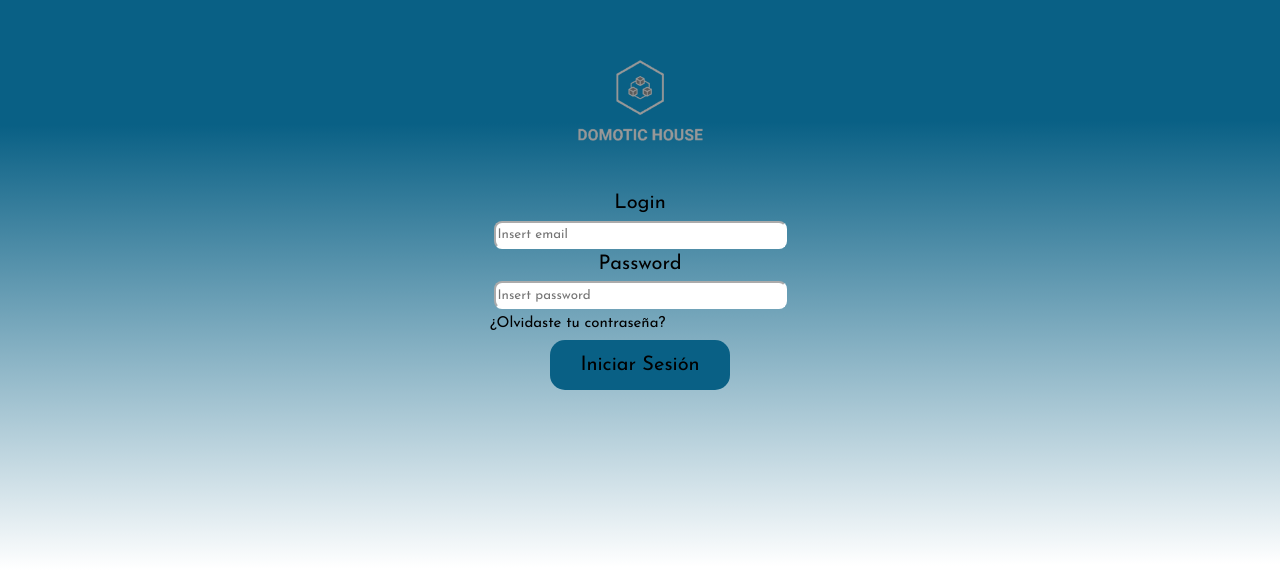
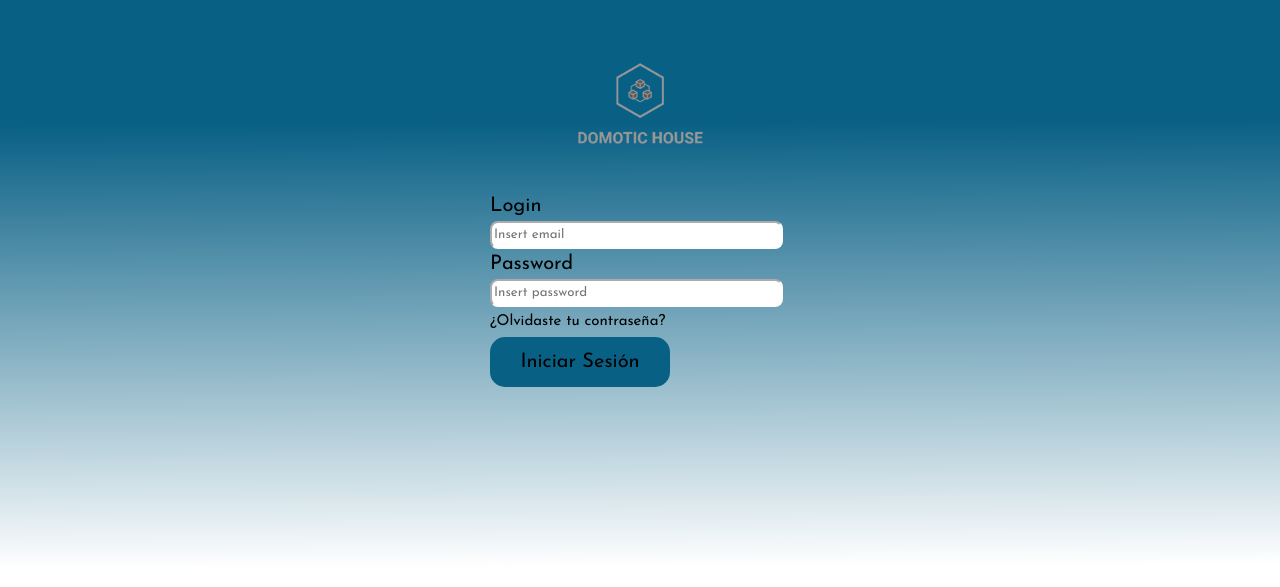
Before and after one commit to vidahoro2/domotic-house-project, a React (Vite) app in the folder client/: page /login-user in a window 1280 px wide. Shown: the part 191-778 px from the top of the page. Built offline with nearby package versions, Linux system fonts and the light colour scheme.

Commit message:
added changes in login

```diff
--- a/client/src/components/LoginUser/index.jsx
+++ b/client/src/components/LoginUser/index.jsx
@@ -2,8 +2,32 @@ import React from "react";
 import "./LoginUser.css";
 import { Form, Formik } from "formik";
 import { loginUserRequest } from "../../api/users.api";
+import { redirect } from 'react-router-dom';
 
 function LoginUser() {
+
+  const handleLogin = async (values, actions) => {
+    try {
+      if (!values.email || !values.password) {
+        console.log("Hay campos vacíos. Por favor, rellene los campos.");
+      } else {
+        console.log(values);
+        const response = await loginUserRequest(values);
+        // Verificar la respuesta del inicio de sesión
+        if (response.data.success) {
+          // Inicio de sesión exitoso, redirigir a la página principal
+          console.log(response.data.success);
+          //return redirect('/services');
+        } else {
+          console.log("Error de inicio de sesión:", response.error);
+        }
+      }
+    } catch (error) {
+      console.error(error);
+    }
+    actions.setSubmitting(false);
+  };
+
   return (
     <>
       <div className="login-user-container">
@@ -12,30 +36,13 @@ function LoginUser() {
         </div>
         <Formik
           initialValues={{
-          email:"",
-          password:"",
+            email: "",
+            password: "",
           }}
-        onSubmit={async(values, actions)=>
-          {
-            try {
-            console.log(values);
-            if(!values.email || !values.password){
-              return console.log("hay campos vacios, por favor, rellene los campos.");
-            }else{
-              const response = await loginUserRequest(values);
-              //console.log(response);
-              //actions.resetForm();
-            }
-          } catch (error) {
-            console.error(error);
-          }
-        }}
+          onSubmit={handleLogin}
         >
-          {({ handleChange, handleSubmit,
-          values, isSubmitting })=>(
-            <Form onSubmit={handleSubmit} className="login-form">
-
-            <div>
+          {({ handleChange, handleSubmit, values, isSubmitting }) => (
+            <Form onSubmit={handleSubmit}>
               <p> Login </p>
               <input
                 className="user-name inputs"
@@ -55,11 +62,14 @@ function LoginUser() {
                 value={values.password}
               ></input>
               <p id="forget-psw"> ¿Olvidaste tu contraseña?</p>
-
-            </div>
               <div>
-              <button id="submit-button" type="submit" className="loginButton" disabled={isSubmitting}>
-                {isSubmitting ? "Ingresando...": "Iniciar Sesión"}
+                <button
+                  id="submit-button"
+                  type="submit"
+                  className="loginButton"
+                  disabled={isSubmitting}
+                >
+                  {isSubmitting ? "Ingresando..." : "Iniciar Sesión"}
                 </button>
               </div>
             </Form>
```
Also changed, not shown: 1 other file (tests, documents, lock files or other folders). Lines whose indentation alone changed are shown as unchanged.
